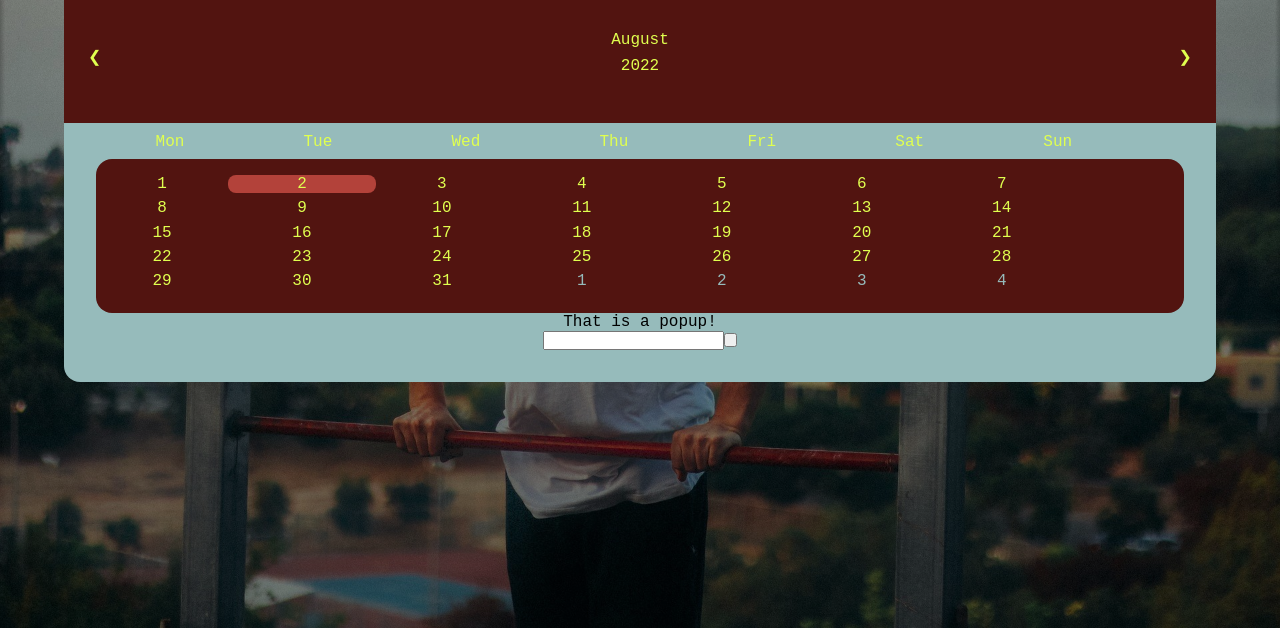
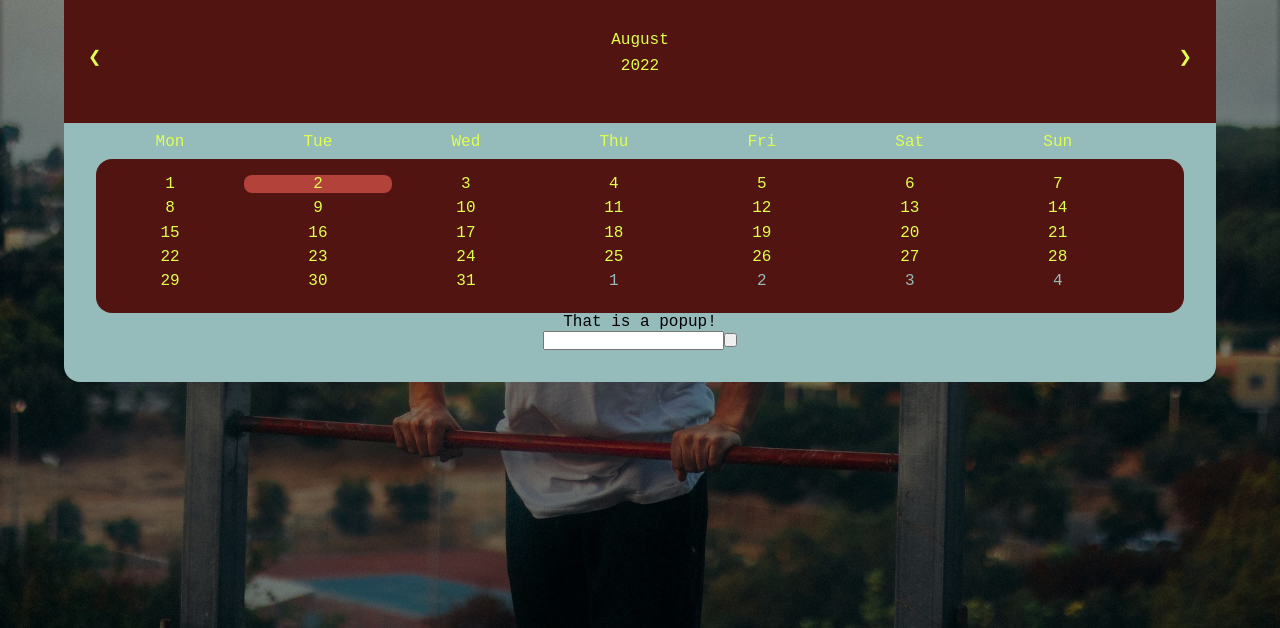
Before and after one commit to LeGrandSolo/Fitness-App, a plain HTML site: page workouts.html in a window 1280 px wide. Shown: the part 172-800 px from the top of the page. Drawn offline with Linux system fonts and the light colour scheme.

Commit message:
Fixed improperly working calendar

```diff
--- a/scripts/calendar/changeMonth.js
+++ b/scripts/calendar/changeMonth.js
@@ -1,11 +1,11 @@
 import {
-  currDate,
   generateDates,
-  monthUsrIsOn as oldMonthUsrIsOn,
   pMonth,
   pYear,
-  yearUsrIsOn as oldYearUsrIsOn,
 } from "./generateDates.js";
+export const currDate = new Date();
+export let monthUsrIsOn = currDate.getMonth();
+export let yearUsrIsOn = currDate.getFullYear();
 const div = document.createElement("div");
 const months = [
   "January",
@@ -24,8 +24,6 @@ const months = [
 
 document.getElementById("prev").addEventListener("click", changeToPrevMonth);
 document.getElementById("next").addEventListener("click", changeToNextMonth);
-let monthUsrIsOn = oldMonthUsrIsOn;
-let yearUsrIsOn = oldYearUsrIsOn;
 function generateMonthAndYear() {
   pMonth.textContent = months[monthUsrIsOn];
   pYear.textContent = currDate.getFullYear();
--- a/scripts/calendar/generateDates.js
+++ b/scripts/calendar/generateDates.js
@@ -1,12 +1,10 @@
 import { getNumberOfDaysOfMonth, getWeekDay } from "./getDateInfo.js";
 import { showPopupOnSelectedDate } from "./modifySelectedDateInfo.js";
+import { monthUsrIsOn, yearUsrIsOn, currDate } from "./changeMonth.js";
 const dateData = {};
 const datesElem = document.querySelector(".dates");
 const pMonth = document.createElement("p");
 const pYear = document.createElement("p");
-const currDate = new Date();
-let monthUsrIsOn = currDate.getMonth();
-let yearUsrIsOn = currDate.getFullYear();
 function generateDates() {
   while (datesElem.firstChild) {
     datesElem.removeChild(datesElem.firstChild);
@@ -68,15 +66,11 @@ function createAndAppendLiWithDateNum(num, isCurrMonth, liClassArr) {
   }
   datesElem.appendChild(li);
 }
-
 export {
   generateDates,
   createAndAppendLiWithDateNum,
   dateData,
   datesElem,
-  monthUsrIsOn,
-  yearUsrIsOn,
   pYear,
   pMonth,
-  currDate
 };
--- a/styles/calendarStyles.css
+++ b/styles/calendarStyles.css
@@ -78,7 +78,6 @@
   cursor: default;
   width: 13.6%;
   text-align: center;
-  margin-left: -0.5em;
   margin-bottom: 0.4em;
 }
 #popup{
```
